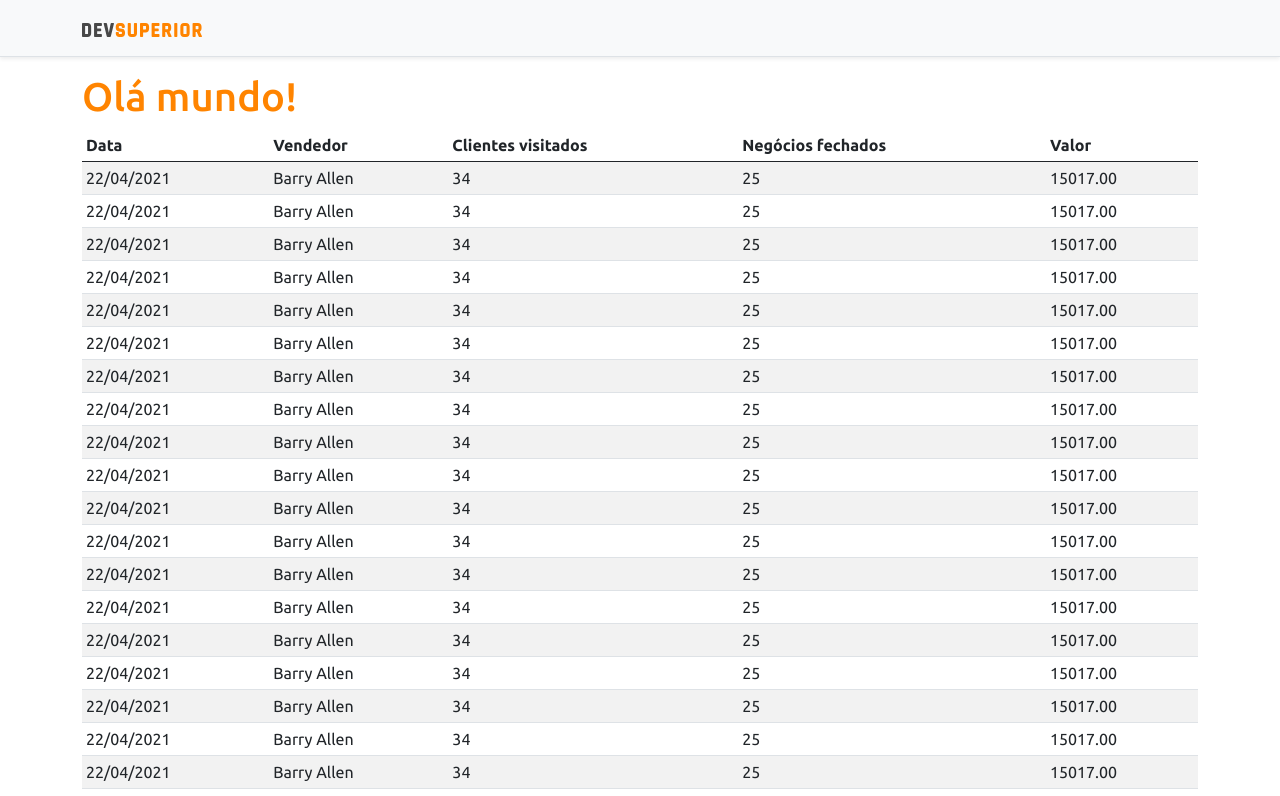
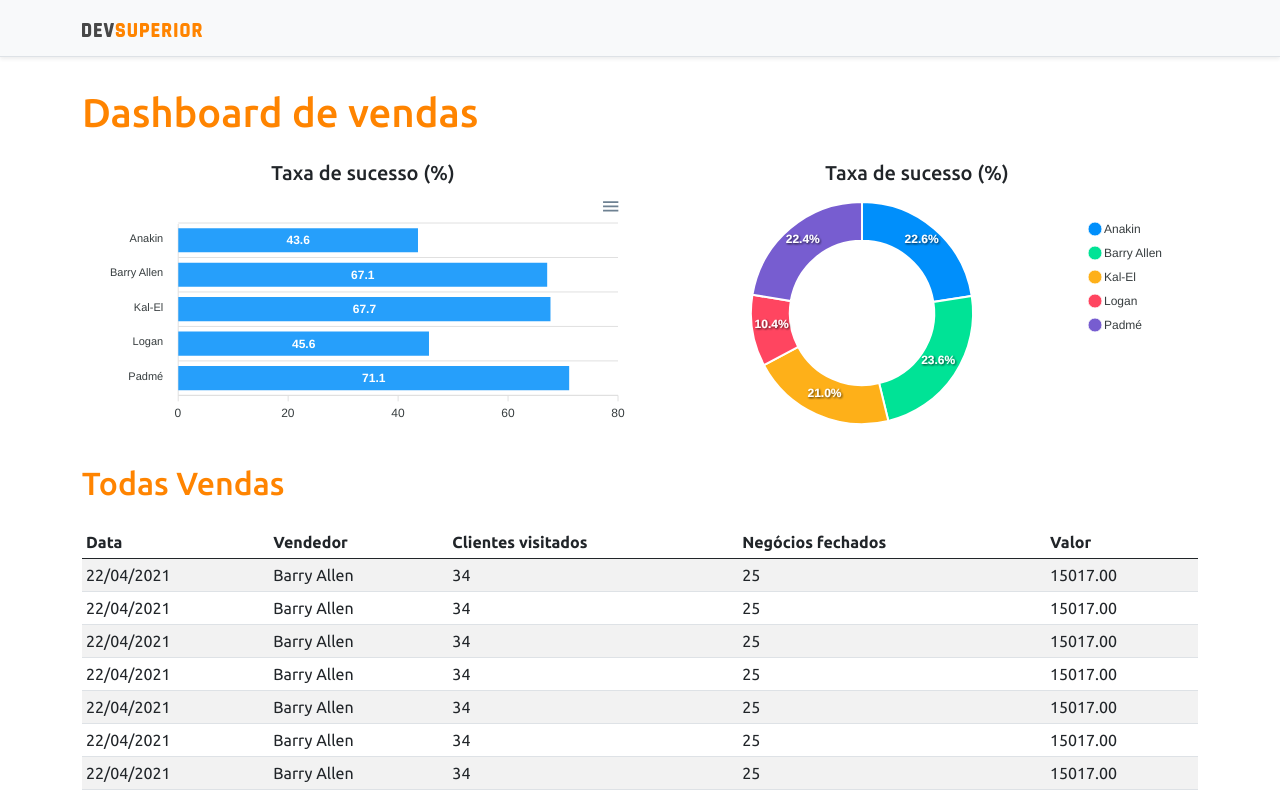
Before and after one commit to ggrecco/projeto-sds3, a React (Create React App) app in the folder frontend/: page / in a window 1280 px wide. Shown: the top 796 px of the page. Built offline with nearby package versions, Linux system fonts and the light colour scheme.

Commit message:
static charts

```diff
--- a/frontend/package.json
+++ b/frontend/package.json
@@ -10,9 +10,11 @@
     "@types/node": "^12.0.0",
     "@types/react": "^17.0.0",
     "@types/react-dom": "^17.0.0",
+    "apexcharts": "^3.26.3",
     "bootstrap": "^5.0.1",
     "popper.js": "^1.16.1",
     "react": "^17.0.2",
+    "react-apexcharts": "^1.3.9",
     "react-dom": "^17.0.2",
     "react-scripts": "4.0.3",
     "typescript": "^4.1.2",
--- a/frontend/src/App.tsx
+++ b/frontend/src/App.tsx
@@ -1,4 +1,6 @@
+import BarChart from "components/BarChart";
 import DataTable from "components/DataTable/dataTable";
+import DonutChart from "components/DonutChart";
 import Footer from "components/Footer";
 import NavBar from "components/NavBar";
 
@@ -7,7 +9,20 @@
     <>
       <NavBar />
       <div className="container">
-        <h1 className="text-primary" >Olá mundo!</h1>
+        <h1 className="text-primary py-3" >Dashboard de vendas</h1>
+        <div className="row px-3">
+          <div className="col-sm-6">
+            <h5 className="text-center text-secundary">Taxa de sucesso (%)</h5>
+            <BarChart />
+          </div>
+          <div className="col-sm-6">
+            <h5 className="text-center text-secundary">Taxa de sucesso (%)</h5>
+            <DonutChart />
+          </div>
+        </div>
+        <div className="py-3">
+          <h2 className="text-primary">Todas Vendas</h2>
+        </div>
         <DataTable />
       </div>
       <Footer />
--- /dev/null
+++ b/frontend/src/components/BarChart/index.tsx
@@ -0,0 +1,33 @@
+import Chart from 'react-apexcharts';
+
+const BarChart = () => {
+    const options = {
+        plotOptions: {
+            bar: {
+                horizontal: true,
+            }
+        },
+    };
+
+    const mockData = {
+        labels: {
+            categories: ['Anakin', 'Barry Allen', 'Kal-El', 'Logan', 'Padmé']
+        },
+        series: [
+            {
+                name: "% Sucesso",
+                data: [43.6, 67.1, 67.7, 45.6, 71.1]
+            }
+        ]
+    };
+    return (
+        <Chart
+            options={{...options, xaxis: mockData.labels}}
+            series={mockData.series}
+            type="bar"
+            height="240"
+        />
+    );
+}
+
+export default BarChart;
--- /dev/null
+++ b/frontend/src/components/DonutChart/index.tsx
@@ -0,0 +1,24 @@
+import Chart from 'react-apexcharts';
+
+const DonutChart = () => {
+    const mockData = {
+        series: [477138, 499928, 444867, 220426, 473088],
+        labels: ['Anakin', 'Barry Allen', 'Kal-El', 'Logan', 'Padmé']
+    }
+
+    const options = {
+        legend: {
+            show: true
+        }
+    };
+    return (
+        <Chart
+            options={{...options, labels: mockData.labels}}
+            series={mockData.series}
+            type="donut"
+            height="240"
+        />
+    );
+}
+
+export default DonutChart;
--- a/frontend/src/components/NavBar/index.tsx
+++ b/frontend/src/components/NavBar/index.tsx
@@ -1,6 +1,6 @@
 import ImgDsDark from 'assets/img/ds-dark.svg';
 
-function NavBar() {
+const NavBar = () => {
     return (
         <div className="d-flex flex-column flex-md-row align-items-center p-3 px-md-4 mb-3 bg-light border-bottom shadow-sm">
             <div className="container">
```
Also changed, not shown: 1 other file (tests, documents, lock files or other folders).
